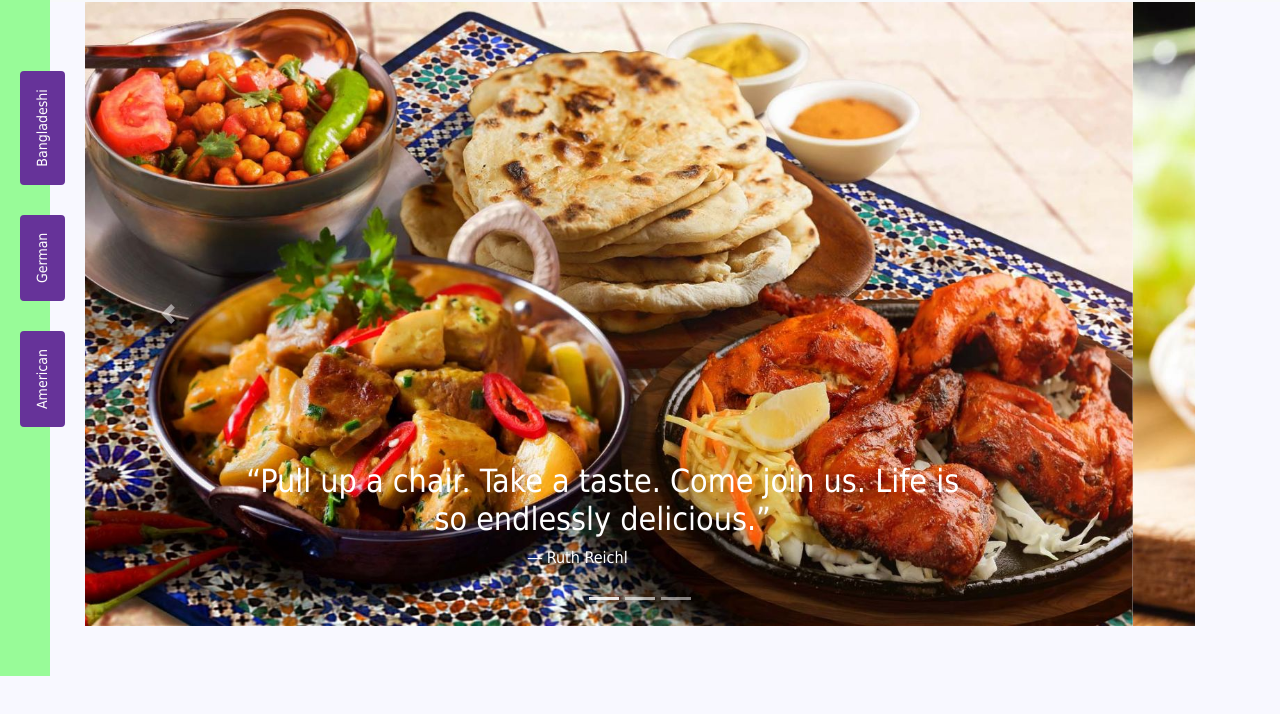
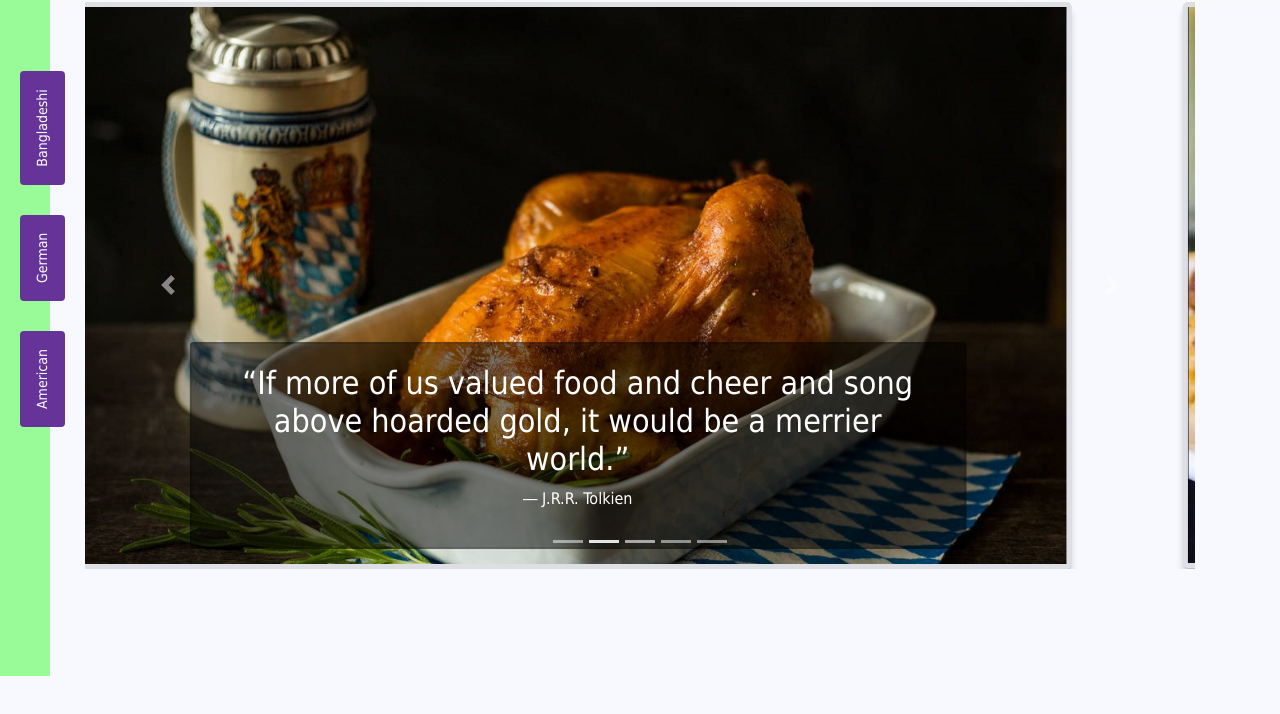
Before and after one commit to mugdh0/try, a plain HTML site: page index.html in a window 1280 px wide. Shown: the part 124-838 px from the top of the page. After the commit the page ends 815 px from the top, so only its background shows below. Drawn offline with nearby package versions, Linux system fonts and the light colour scheme.

Commit message:
secound phase

```diff
--- a/css/mycss.css
+++ b/css/mycss.css
@@ -223,3 +223,25 @@ h2{
   float: right;
   border-bottom: 4px solid red;
 }
+
+.captionBack{
+  background-color: rgba(0,0,0,0.5);
+  border: 2px solid rgba(0,0,0,0.1);
+  border-radius: 4px;
+}
+.captionh2{
+  padding-right: 50px;
+}
+.slidemg{
+  box-shadow: inset 0 0 25px rgba(255,255,255,0.15),
+              inset 0 4px 0 rgba(0,0,0,0.05),
+              inset 0 -4px 0 rgba(0,0,0,0.05),
+              inset 0 10px 10px rgba(0,0,0,0.09),
+              0 1px 0px rgba(0,0,0,0.1),
+              0 8px 7px rgba(0,0,0,0.15);
+  border: 5px solid rgba(0,0,0,0.1);
+  border-radius: 5px;
+  width:90%;
+  height: 90%;
+  margin-left:50px;
+}
--- a/index.html
+++ b/index.html
@@ -30,35 +30,51 @@
     </div>
   </nav>
 
-  <div id="tog">
+
     <div class="container" id="slideshow">
-      <div id="slidebd" class="carousel slide" data-ride="carousel">
+      <div id="slidebd" class="carousel slide" data-interval="2500" data-ride="carousel">
         <ol class="carousel-indicators">
           <li class="active" data-target="#slidebd" data-slide-to="0"></li>
           <li data-target="#slidebd" data-slide-to="1"></li>
           <li data-target="#slidebd" data-slide-to="2"></li>
+          <li data-target="#slidebd" data-slide-to="3"></li>
+          <li data-target="#slidebd" data-slide-to="4"></li>
 
         </ol>
         <div class="carousel-inner" role="listbox">
           <div class="carousel-item active">
-            <img src="images/bdFoods1.jpg" class="d-block img-fluid" alt="First Slide">
-            <div class="carousel-caption">
-              <h2>“Pull up a chair. Take a taste. Come join us. Life is so endlessly delicious.”</h2>
+            <img class="slidemg" src="images/bdfoods4.jpg" class="d-block img-fluid" alt="First Slide">
+            <div class="carousel-caption captionBack">
+              <h2 class="captionh2">“Pull up a chair. Take a taste. Come join us. Life is so endlessly delicious.”</h2>
               <p>― Ruth Reichl</p>
             </div>
           </div>
           <div class="carousel-item">
-            <img src="images/german1.jpg" class="d-block img-fluid" alt="secound Slide">
-            <div class="carousel-caption">
-              <h2>“If more of us valued food and cheer and song above hoarded gold, it would be a merrier world.”</h2>
+            <img class="slidemg" src="images/rostedSlide.jpg" class="d-block img-fluid" alt="secound Slide">
+            <div class="carousel-caption captionBack">
+              <h2 class="captionh2">“If more of us valued food and cheer and song above hoarded gold, it would be a merrier world.”</h2>
               <p>― J.R.R. Tolkien</p>
             </div>
           </div>
           <div class="carousel-item">
-            <img src="images/bdFoods2.jpg" class="d-block img-fluid" alt="third Slide">
-            <div class="carousel-caption">
-              <h2>“There are people in the world so hungry, that God cannot appear to them except in the form of bread.”</h2>
+            <img class="slidemg" src="images/kacchiSlide.jpg" class="d-block img-fluid" alt="third Slide">
+            <div class="carousel-caption captionBack">
+              <h2 class="captionh2">“There are people in the world so hungry, that God cannot appear to them except in the form of bread.”</h2>
               <p>― Mahatma Gandhi</p>
+            </div>
+          </div>
+          <div class="carousel-item">
+            <img class="slidemg" class="slidemg" src="images/dumplingsSlide.jpg" class="d-block img-fluid" alt="fourth Slide">
+            <div class="carousel-caption captionBack">
+              <h2 class="captionh2">“Let food be thy medicine and medicine be thy food.”</h2>
+              <p>― Hippocrates</p>
+            </div>
+          </div>
+          <div class="carousel-item">
+            <img class="slidemg" src="images/elishSlide.jpg" class="d-block img-fluid" alt="fifth Slide">
+            <div class="carousel-caption captionBack">
+              <h2 class="captionh2">“One cannot think well, love well, sleep well, if one has not dined well.”</h2>
+              <p>― Virginia Woolf, A Room of One's Own</p>
             </div>
           </div>
         </div>
@@ -70,8 +86,23 @@
         </a>
       </div>
     </div>
+    <!-- <div class="container">
+      <h1 style="text-align: center;">About App</h1>
+      <div class="row" style="text-align: center;">
+        <div class="col">
+          <h3>Recipe List</h3>
+          <p>Two types of Recipe list Added <br>
+          <b>1. Bangladeshi</b><br>
+          <b>2. German</b> <br>
+            </p>
+        </div>
+        <div class="col">
+          <h3>dkjfbkd</h3>
+          <p>ajsbafavbah</p>
+        </div>
+      </div>
+    </div> -->
 
-  </div>
   <div class="container-fluid">
     <div class="row" id="left-side">
       <section class="" id="left_side_bar">
@@ -412,11 +443,7 @@
 <script>
 var c=0; //toggling between slide to left bar
 var d=0;
-var e;
-var f;
-var g;
-var h;
-var i;
+
   $("#bangladesh").click(function(){
     if(c==0){
 
@@ -502,7 +529,6 @@ var i;
     });
     $("#rosted").hide();
     $("#dumplings").hide();
-    g=0;
   });
   $("#beef_detailsClose").click(function(){
     $("#kacchi").hide();
@@ -528,7 +554,7 @@ var i;
     $("#rosted").hide();
     $("#dumplings").hide();
     $("#elish").hide();
-    h=0;
+
   });
   $("#kacchi_detailsClose").click(function(){
     $("#kacchi").hide(.00001,function(){
@@ -554,7 +580,7 @@ var i;
     $("#rosted").hide();
     $("#dumplings").hide();
     $("#kacchi").hide();
-    i=0;
+
   });
   $("#elish_detailsClose").click(function(){
     $("#elish").hide(.00001,function(){
@@ -605,7 +631,6 @@ var i;
       c=0;
       d=0;
     });
-    f=0;
   });
   $("#dumplings_detailsClose").click(function(){
     $("#rosted").hide();
```
Also changed, not shown: images/dumplingsSlide.jpg (added), images/elishSlide.jpg (added), images/germanBig.jpeg (deleted), images/kacchiSlide.jpg (added), images/rostedSlide.jpg (added).
